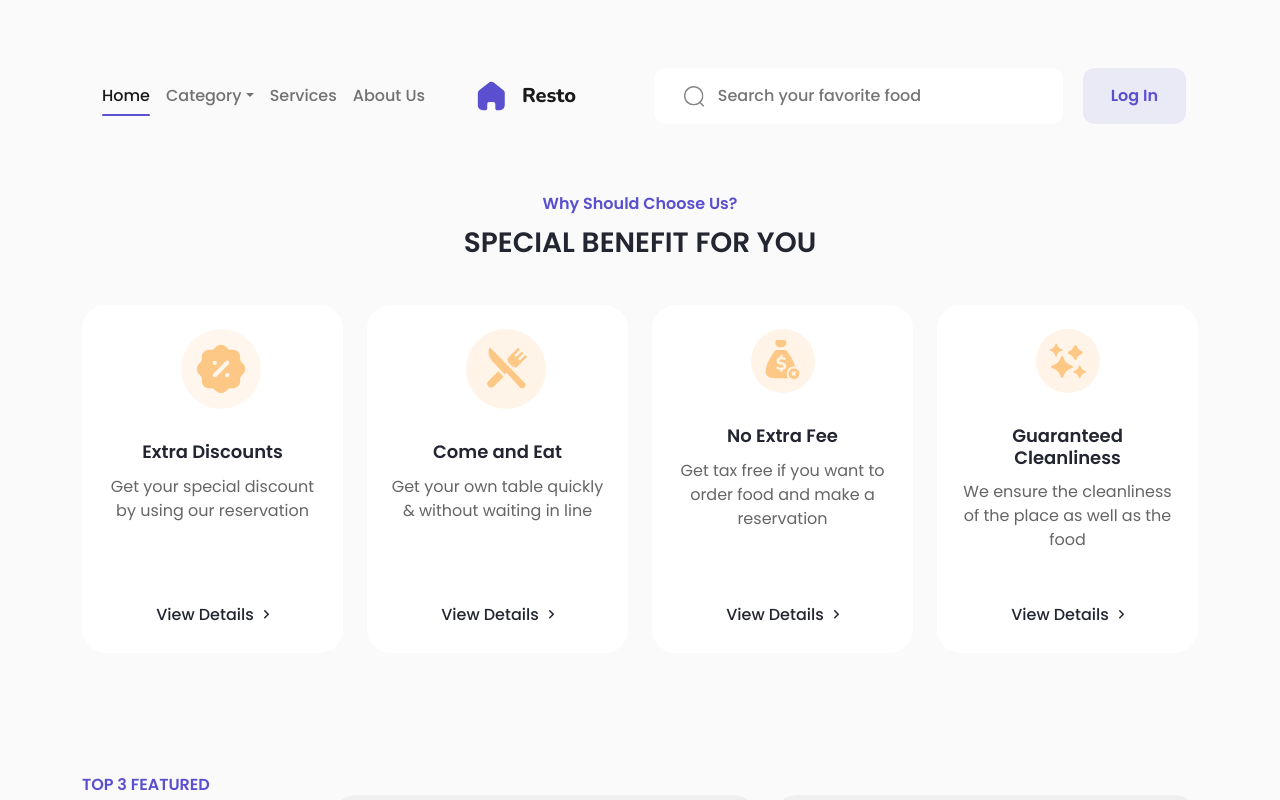
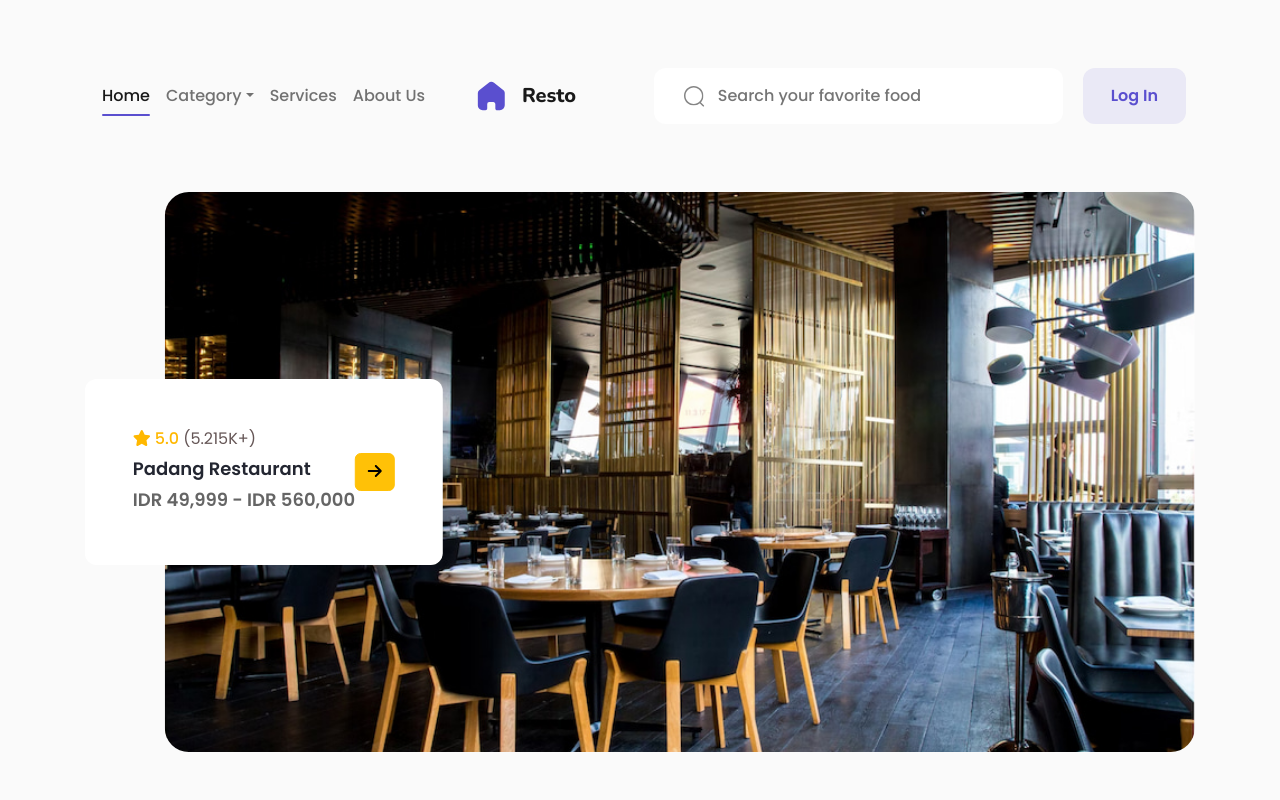
Before and after one commit to code7070/bwa-challenge-agustus, a React (Create React App) app: page / in a window 1280 px wide. Shown: the top 800 px of the page. Built offline with nearby package versions, Linux system fonts and the light colour scheme.

Commit message:
add ads section

```diff
--- a/package.json
+++ b/package.json
@@ -15,6 +15,7 @@
     "react-dom": "^18.2.0",
     "react-router-dom": "^6.3.0",
     "react-scripts": "5.0.1",
+    "swiper": "^8.3.2",
     "web-vitals": "^2.1.0"
   },
   "scripts": {
--- a/src/App.js
+++ b/src/App.js
@@ -5,12 +5,15 @@ import BenefitSection from "./sections/benefit/BenefitSection";
 import ChefSection from "./sections/chef/ChefSection";
 import FeaturedResto from "./sections/featured/FeaturedResto";
 import NearRestoSection from "./sections/nearResto/NearRestoSection";
+import "swiper/css";
+import AdsSection from "./sections/ads/AdsSection";
 
 function App() {
   return (
     <div>
       <Header />
       <main>
+        <AdsSection />
         <BenefitSection />
         <FeaturedResto />
         <NearRestoSection />
--- a/src/data/restaurantList.js
+++ b/src/data/restaurantList.js
@@ -55,6 +55,7 @@ const restaurantList = [
   },
   {
     name: "Padang Restaurant",
+    isAds: 1,
     rating: "5.0",
     reviewedBy: 5215,
     sponsored: true,
--- /dev/null
+++ b/src/sections/ads/AdsSection.css
@@ -0,0 +1,39 @@
+.AdsSection {
+  position: relative;
+  margin-bottom: 120px;
+}
+
+.AdsSection .ads__bgImg {
+  position: relative;
+  width: 100%;
+  height: 560px;
+  overflow: hidden;
+  border-radius: 24px;
+  transition: all 0.5s ease-in-out;
+}
+
+.AdsSection .ads__bgImg img {
+  object-fit: cover;
+  width: 100%;
+  height: 100%;
+}
+
+.AdsSection .ads__restoInfo {
+  position: absolute;
+  left: 0;
+  top: 50%;
+  transform: translate(0, -50%);
+  background: #fff;
+  padding: 24px;
+  border-radius: 12px;
+  opacity: 0;
+}
+
+.AdsSection .swiper-slide.swiper-slide-active .ads__bgImg {
+  width: calc(100% - 80px);
+  margin-left: 80px;
+}
+
+.AdsSection .swiper-slide.swiper-slide-active .ads__restoInfo {
+  opacity: 1;
+}
--- /dev/null
+++ b/src/sections/ads/AdsSection.js
@@ -0,0 +1,24 @@
+import { Swiper, SwiperSlide } from "swiper/react";
+import RestoInfo from "../../components/restoCard/RestoInfo";
+import restaurantList from "../../data/restaurantList";
+import "./AdsSection.css";
+
+export default function AdsSection() {
+  const data = restaurantList.filter((item) => item.isAds === 1);
+  return (
+    <section className="AdsSection">
+      <Swiper spaceBetween={20} slidesPerView={1.15} centeredSlides>
+        {data.map((item) => (
+          <SwiperSlide key={item.name}>
+            <div className="ads__bgImg">
+              <img alt={item.name} src={`/images/restaurant/${item.image}`} />
+            </div>
+            <div className="ads__restoInfo">
+              <RestoInfo data={item} mode="ads" />
+            </div>
+          </SwiperSlide>
+        ))}
+      </Swiper>
+    </section>
+  );
+}
```
Also changed, not shown: 1 other file (tests, documents, lock files or other folders).
